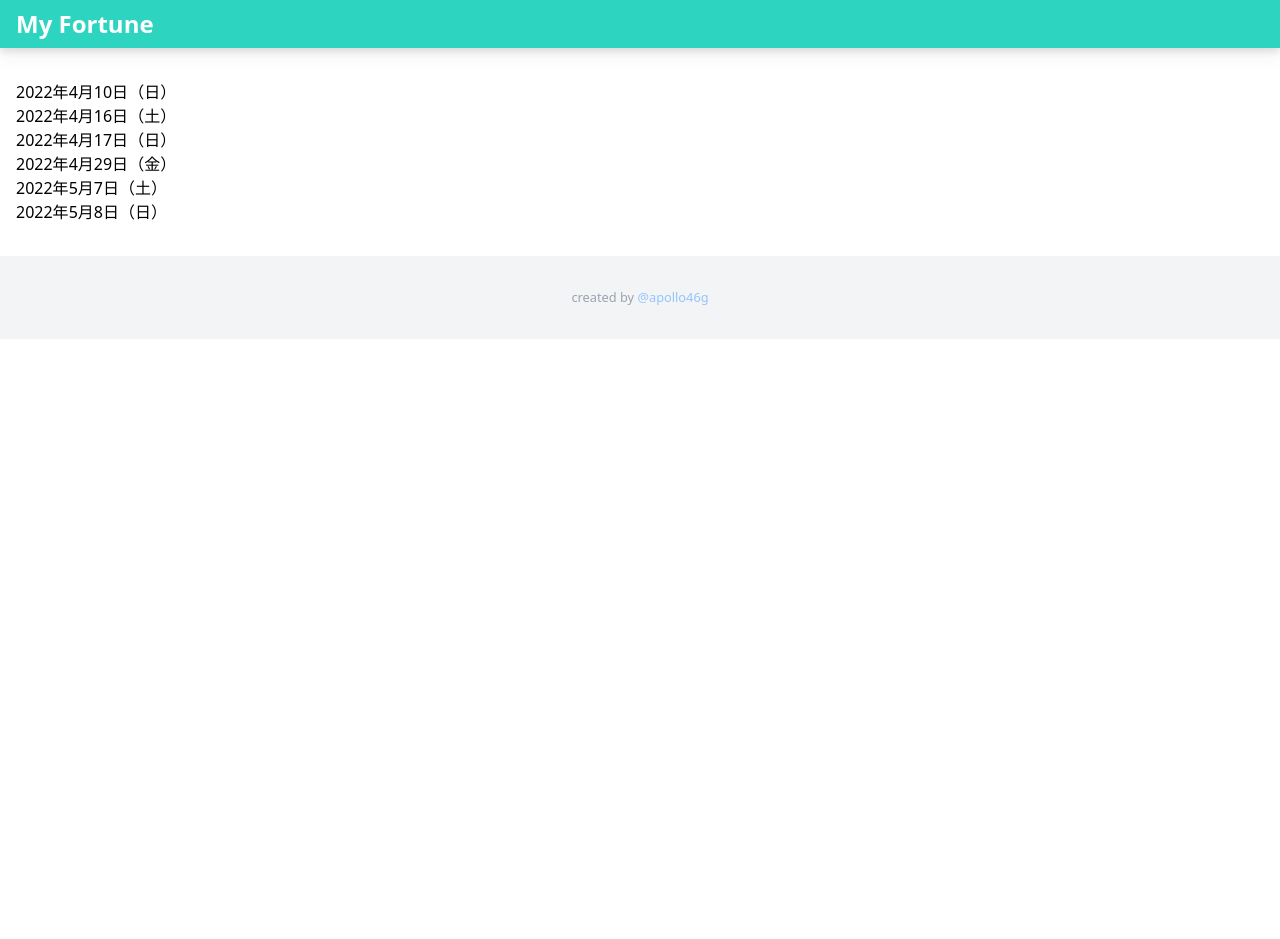
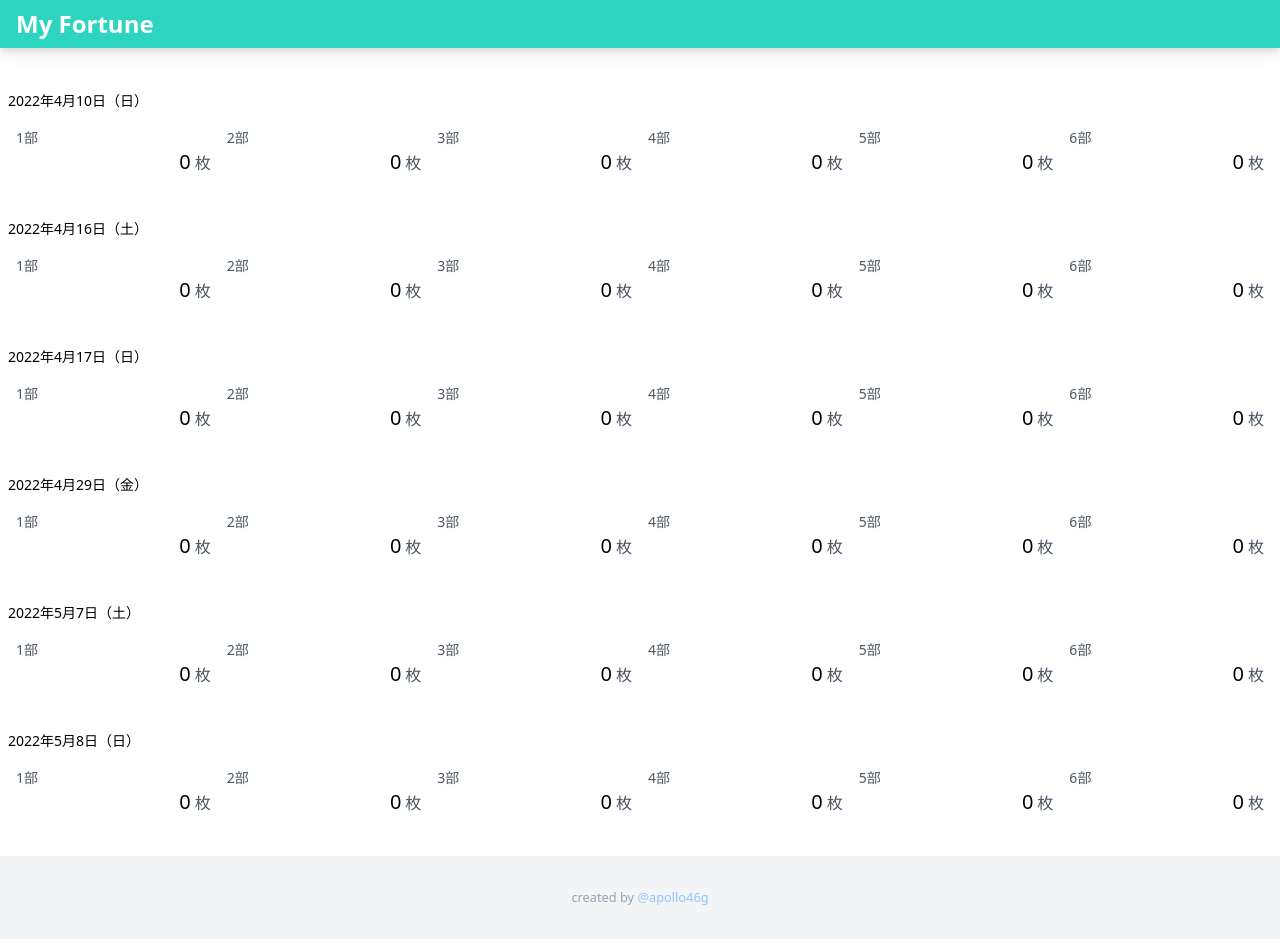
Before and after one commit to nilwurtz/myFortune, a Preact app: page / in a window 1280 px wide. Before the commit the page ends 800 px from the top, so only its background shows below. Built offline with nearby package versions, Linux system fonts and the light colour scheme.

Commit message:
:construction: show states to meets table

```diff
--- a/src/app.tsx
+++ b/src/app.tsx
@@ -1,5 +1,5 @@
 import { FunctionComponent } from "preact";
-import { IndexPage } from "@/components/pages";
+import { IndexPage } from "@/components/pages/index";
 import { Header } from "@/components/templates/header";
 import { APP_NAME } from "@/lib/config";
 import { Footer } from "@/components/templates/footer";
--- a/src/components/atoms/fullYear.tsx
+++ b/src/components/atoms/fullYear.tsx
@@ -5,7 +5,7 @@ type Props = EventDate;
 
 export const FullYear: FunctionalComponent<Props> = (props) => {
   return (
-    <span>
+    <span className="text-sm">
       <span>{props.year}年</span>
       <span>{props.month}月</span>
       <span>{props.date}日</span>
--- a/src/components/pages/index.tsx
+++ /dev/null
@@ -1,32 +0,0 @@
-import { EVENTS } from "@/lib/events";
-import { initialMeetsState, meetsReducer } from "@/reducers/meets";
-import { FunctionComponent } from "preact";
-import { useEffect, useReducer } from "preact/hooks";
-import { FullYear } from "@/components/atoms/fullYear";
-
-export const IndexPage: FunctionComponent = () => {
-  const [meets, dispatch] = useReducer(meetsReducer, initialMeetsState);
-
-  useEffect(() => {
-    dispatch({ type: "init", dates: EVENTS["4th"].dates });
-  }, []);
-
-  return (
-    <div>
-      <section>
-        <div className="py-8 px-4">
-          {meets.meets.map((meet, i) => (
-            <div key={i}>
-              <FullYear
-                year={meet.date.year}
-                month={meet.date.month}
-                day={meet.date.day}
-                date={meet.date.date}
-              />
-            </div>
-          ))}
-        </div>
-      </section>
-    </div>
-  );
-};
--- /dev/null
+++ b/src/components/pages/index/features/meetsTable.tsx
@@ -0,0 +1,62 @@
+import { FullYear } from "@/components/atoms/fullYear";
+import { EVENTS, GreetParts } from "@/lib/events";
+import { meetsReducer, initialMeetsState, MeetState, GreetState } from "@/reducers/meets";
+import { FunctionComponent } from "preact";
+import { useReducer, useEffect } from "preact/hooks";
+
+export const MeetsTable: FunctionComponent = () => {
+  const [meets, dispatch] = useReducer(meetsReducer, initialMeetsState);
+
+  useEffect(() => {
+    dispatch({ type: "init", dates: EVENTS["4th"].dates });
+  }, []);
+
+  return (
+    <div>
+      {meets.meets.map((meet, i) => (
+        <Meet key={i} {...meet} />
+      ))}
+    </div>
+  );
+};
+
+type MeetProps = MeetState;
+
+const Meet: FunctionComponent<MeetProps> = (props) => {
+  return (
+    <div className="mb-6 last:mb-0">
+      <div className="py-2">
+        <FullYear
+          year={props.date.year}
+          month={props.date.month}
+          day={props.date.day}
+          date={props.date.date}
+        />
+      </div>
+      <div className="flex flex-row">
+        {props.greets.map((greet, i) => (
+          <Greet key={i} {...greet} />
+        ))}
+      </div>
+    </div>
+  );
+};
+
+type GreetProps = {
+  part: GreetParts;
+  greet: GreetState;
+};
+
+const Greet: FunctionComponent<GreetProps> = (props) => {
+  return (
+    <div className="flex-1">
+      <div className="p-2">
+        <div className="text-sm text-gray-600">{props.part}部</div>
+        <div className="text-right">
+          <span className="text-xl">{props.greet.elected}</span>
+          <span className="ml-1 text-gray-600">枚</span>
+        </div>
+      </div>
+    </div>
+  );
+};
--- /dev/null
+++ b/src/components/pages/index/index.tsx
@@ -0,0 +1,14 @@
+import { FunctionComponent } from "preact";
+import { MeetsTable } from "@/components/pages/index/features/meetsTable";
+
+export const IndexPage: FunctionComponent = () => {
+  return (
+    <div>
+      <section>
+        <div className="py-8 px-2">
+          <MeetsTable />
+        </div>
+      </section>
+    </div>
+  );
+};
```
